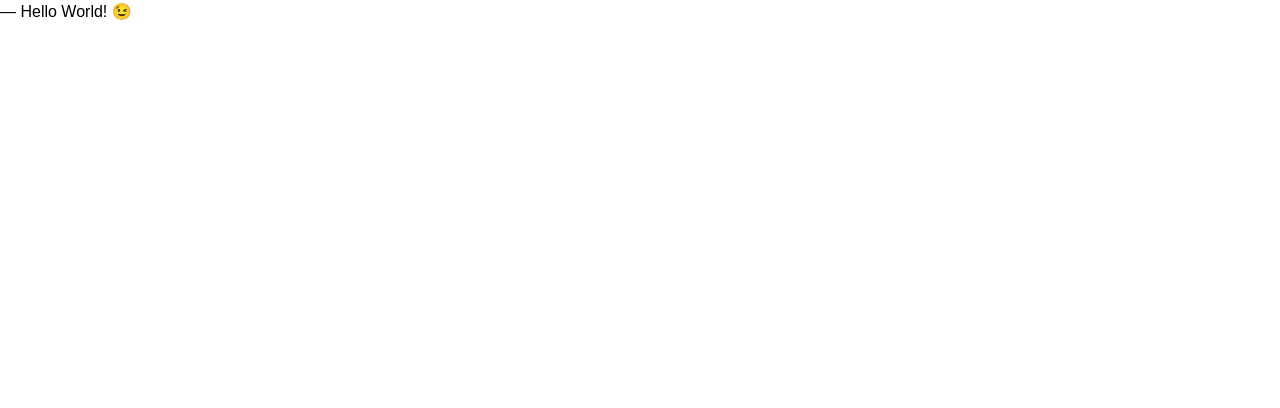
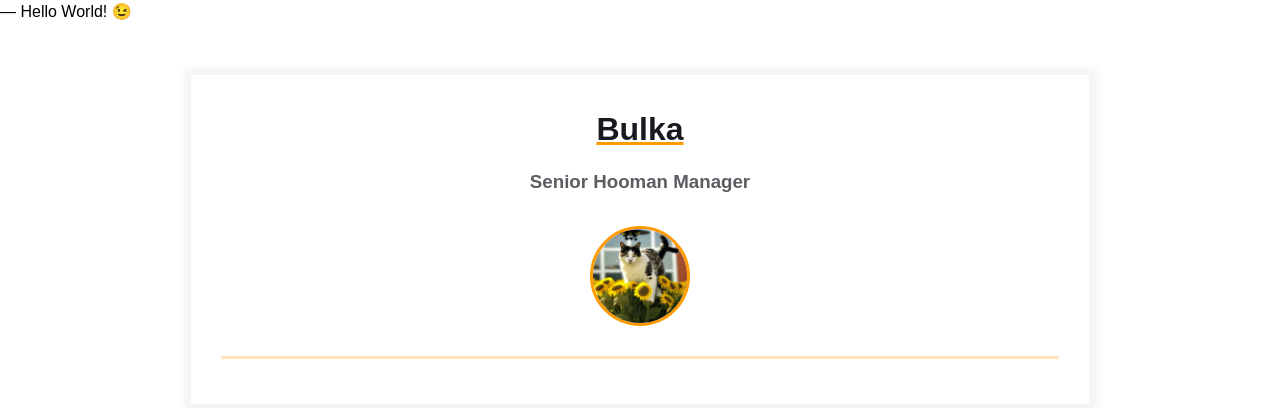
Before and after one commit to ErikaSypko/homepage, a plain HTML site: page index.html in a window 1280 px wide. Drawn offline with Linux system fonts and the light colour scheme.

Commit message:
Added Primary content template

```diff
--- a/index.html
+++ b/index.html
@@ -9,4 +9,24 @@
   <body>
     ― Hello World! &#x1F609;
   </body>
+  <main>
+    <div class="resume">
+      <div class="container">
+        <div class="resume__block">
+          <h1 class="contact-info__header">Bulka</h1>
+          <h3 class="contact-info__sub-header">Senior Hooman Manager</h3>
+
+          <div class="contact_info_container fh">
+            <div class="contact-info__block"></div>
+
+            <div class="contact-info__block contact-info__block--center">
+              <img class="contact-info__avatar" src="assets/avatar.png" alt="Avatar">
+            </div>
+
+            <div class="contact-info__block"></div>
+          </div>
+        </div>
+      </div>
+    </div>
+  </main>
 </html>
```
Also changed, not shown: assets/avatar.png (added).
